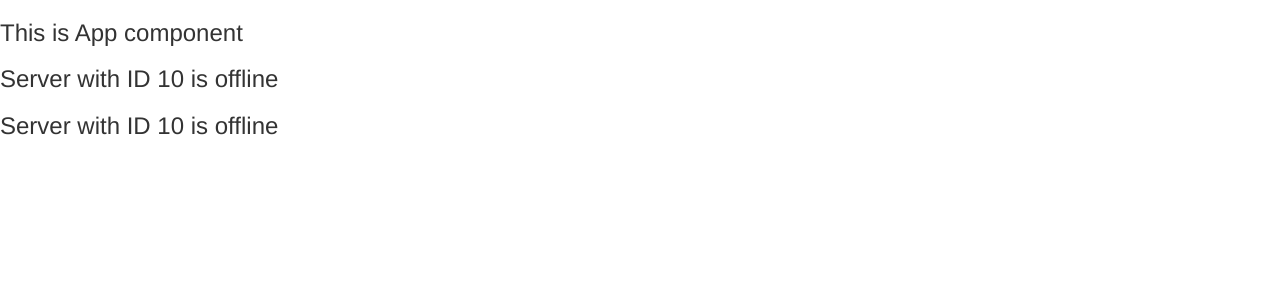
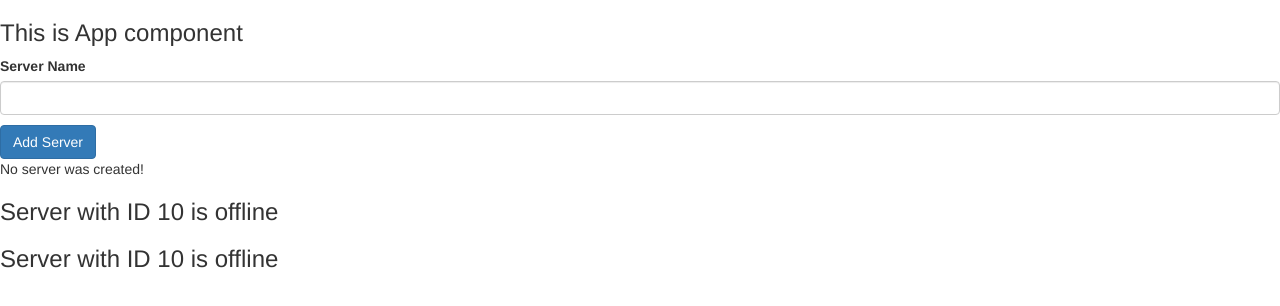
Before and after one commit to santosh9991/angular_7, an Angular app: page / in a window 1280 px wide. Shown: the top 306 px of the page. Built offline with nearby package versions, Linux system fonts and the light colour scheme.

Commit message:
property and event binding

```diff
--- a/src/app/servers/servers.component.html
+++ b/src/app/servers/servers.component.html
@@ -1,2 +1,13 @@
+
+<label>Server Name</label>
+<input
+type="text"
+class="form-control"
+(input)="onUpdatedServerName($event)">
+<p>{{serverName}}</p>
+<button class="btn btn-primary"
+[disabled]="!allowNewServer"
+(click)="onCreateServer()"> Add Server</button>
+<p>{{serverCreationStatus}}</p>
 <app-server><</app-server>
 <app-server><</app-server>
--- a/src/app/servers/servers.component.ts
+++ b/src/app/servers/servers.component.ts
@@ -6,10 +6,22 @@
   styleUrls: ['./servers.component.css']
 })
 export class ServersComponent implements OnInit {
-
-  constructor() { }
+  allowNewServer = false;
+  serverCreationStatus = "No server was created!";
+  serverName=''
+  constructor() {
+    //this method is executed at the time of component execution
+    setTimeout( ()=>{
+      this.allowNewServer=true
+    }, 2000)
+  }
 
   ngOnInit() {
   }
-
+  onCreateServer(){
+    this.serverCreationStatus ='Server was created!';
+  }
+  onUpdatedServerName(event:Event){
+    this.serverName = (<HTMLInputElement>event.target).value
+  }
 }
```
